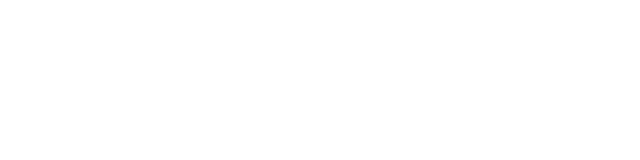
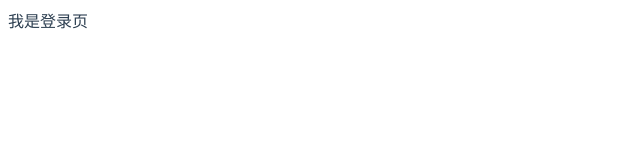
Before and after one commit to StarFireeee/financial-data-zh, a Vue app: page /login in a window 1280 px wide. Shown: the top 160 px of the page, without its empty margins (0-640 px from the left). Built offline with nearby package versions, Linux system fonts and the light colour scheme.

Commit message:
项目构建优化

```diff
--- a/src/App.vue
+++ b/src/App.vue
@@ -1,6 +1,6 @@
 <template>
   <div id="app">
-    <router-view />
+    <router-view  />
   </div>
 </template>
 
@@ -9,7 +9,6 @@
   font-family: Avenir, Helvetica, Arial, sans-serif;
   -webkit-font-smoothing: antialiased;
   -moz-osx-font-smoothing: grayscale;
-  text-align: center;
   color: #2c3e50;
 }
 </style>
--- a/src/router/index.js
+++ b/src/router/index.js
@@ -9,7 +9,7 @@ const routes = [
     redirect: '/login'
   },
   {
-    path: 'login',
+    path: '/login',
     component: () => import('../views/login')
   }
 ]
--- a/src/views/login/index.vue
+++ b/src/views/login/index.vue
@@ -1,23 +1,13 @@
 <template>
   <div>
-    <p>123</p>
-    <div>test</div>
+    我是登录页
   </div>
 </template>
 
 <script>
-console.log(1)
-export default {
-  data () {
-    return {
-      base: 'Hello,World'
-    }
-  }
-}
+export default {}
 </script>
 
 <style lang="less" scoped>
-div{
-  height: 300px;
-}
+
 </style>
```
Also changed, not shown: src/views/homePage/index.vue (deleted), 1 other file (tests, documents, lock files or other folders).
